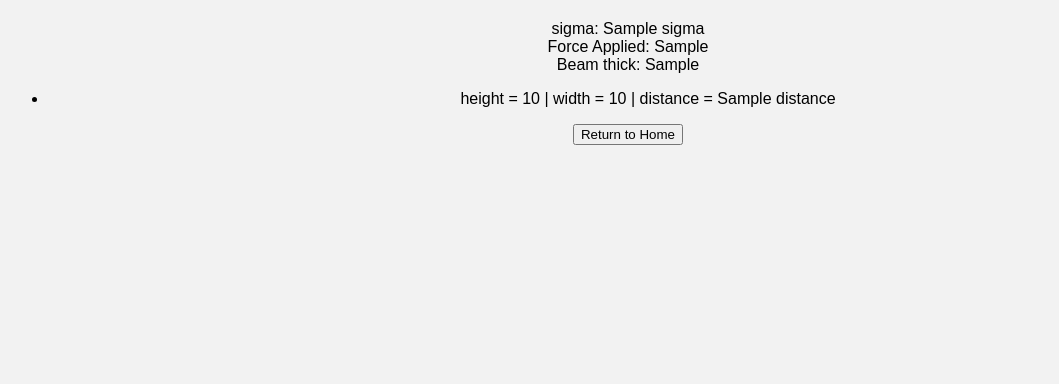
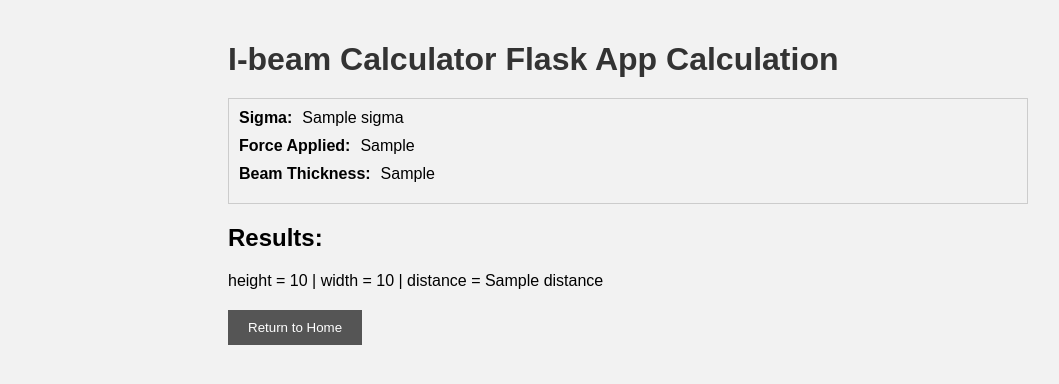
Before and after one commit to Alex-Jarosz-1996/ibeam_calculator_flaskapp, a Flask app: template templates/distance.html in a window 1280 px wide. Shown: the top 384 px of the page, without its empty margins (12-1071 px from the left). Run offline with Flask 3, Linux system fonts and the light colour scheme; the template is opened without the code that fills it: most values are stand-ins (such as "Sample title", 1, 10 or a date in 2020).

Commit message:
added new css file to connect to html file when rendering distance, height and width

```diff
--- /dev/null
+++ b/static/css/distance_styles.css
@@ -0,0 +1,51 @@
+body {
+    font-family: Arial, sans-serif;
+    background-color: #f2f2f2;
+    margin: 0;
+    padding: 20px;
+  }
+
+  .container {
+    max-width: 800px;
+    margin: 0 auto;
+  }
+
+  h1 {
+    color: #333;
+    margin-bottom: 20px;
+  }
+
+  .result-section {
+    border: 1px solid #ccc;
+    padding: 10px;
+    margin-bottom: 20px;
+  }
+
+  .result-row {
+    display: flex;
+    align-items: center;
+    margin-bottom: 10px;
+  }
+
+  .result-label {
+    font-weight: bold;
+    margin-right: 10px;
+  }
+
+  .results-list {
+    list-style-type: none;
+    padding: 0;
+    margin-bottom: 20px;
+  }
+
+  .btn {
+    padding: 10px 20px;
+    background-color: #555;
+    color: #fff;
+    border: none;
+    cursor: pointer;
+  }
+
+  .btn:hover {
+    background-color: #333;
+  }
--- a/templates/distance.html
+++ b/templates/distance.html
@@ -2,22 +2,37 @@
 <html>
 <head>
     <title>I-beam Calculator Flask App Calculation</title>
-    <link rel="stylesheet" type="text/css" href="{{ url_for('static', filename='css/styles.css') }}">
+    <link rel="stylesheet" type="text/css" href="{{ url_for('static', filename='css/distance_styles.css') }}">
 </head>
 <body>
-    <div>sigma: {{sigma}}</div>
-    <div>Force Applied: {{force_applied}}</div>
-    <div>Beam thick: {{beam_thick}}</div>
+    <div class="container">
+        <h1>I-beam Calculator Flask App Calculation</h1>
 
-    <ul>
-    {% for item in results %}
-        <li>height = {{item.height}} | width = {{item.width}} | distance = {{item.distance}}</li>
-    {% endfor %}
-    </ul>
+        <div class="result-section">
+            <div class="result-row">
+                <span class="result-label">Sigma:</span>
+                <span class="result-value">{{ sigma }}</span>
+            </div>
+            <div class="result-row">
+                <span class="result-label">Force Applied:</span>
+                <span class="result-value">{{ force_applied }}</span>
+            </div>
+            <div class="result-row">
+                <span class="result-label">Beam Thickness:</span>
+                <span class="result-value">{{ beam_thick }}</span>
+            </div>
+        </div>
+
+        <h2>Results:</h2>
+        <ul class="results-list">
+            {% for item in results %}
+            <li>height = {{ item.height }} | width = {{ item.width }} | distance = {{ item.distance }}</li>
+            {% endfor %}
+        </ul>
+
+        <form>
+            <input type="submit" value="Return to Home" class="btn">
+        </form>
+    </div>
 </body>
-
-<form>
-    <input type="submit" value="Return to Home">
-</form>
-
 </html>
```
